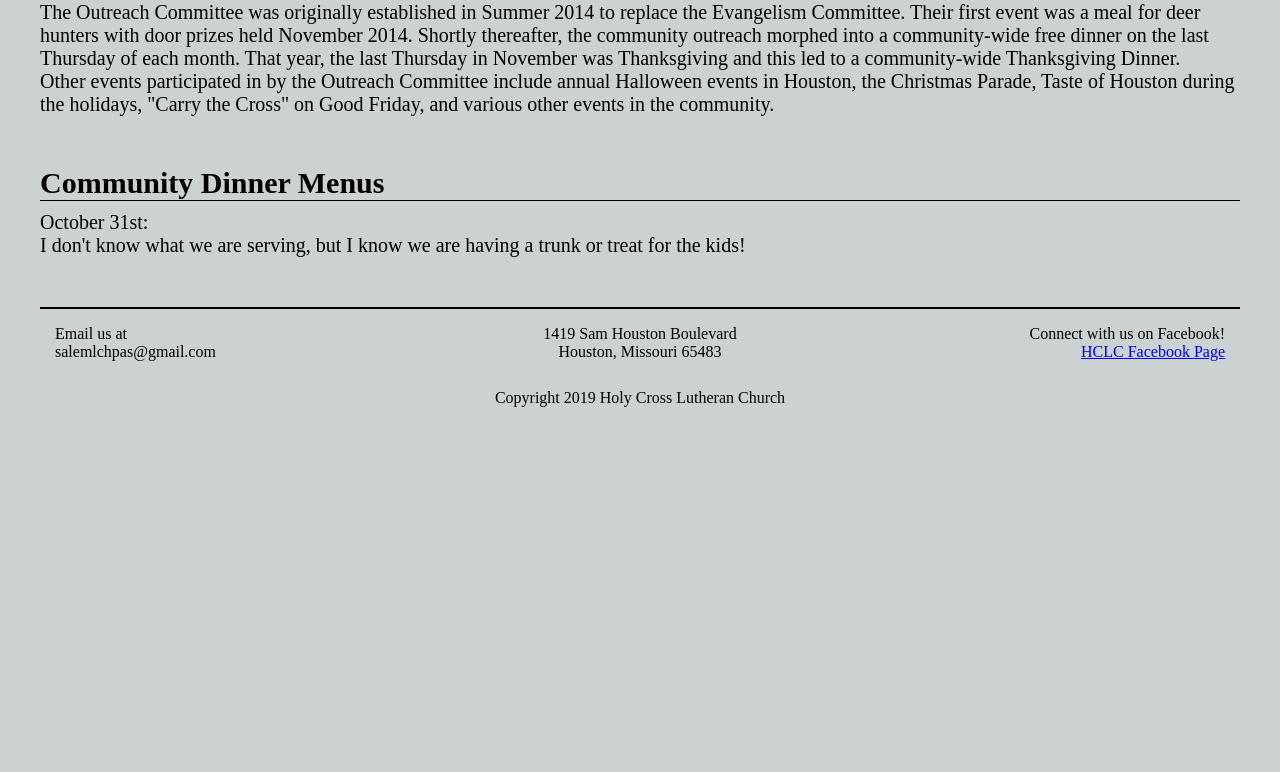
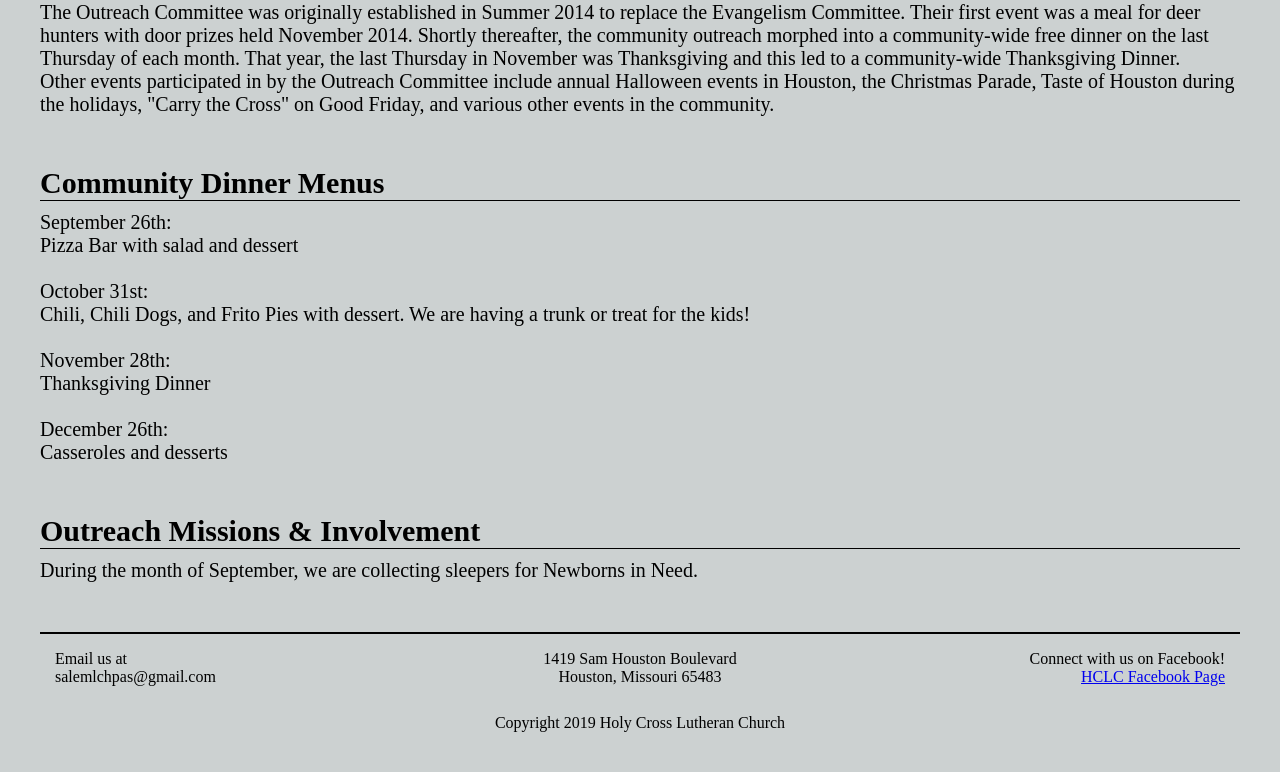
Before and after one commit to mjlane/hclc, a PHP site: page /outreach.php in a window 1280 px wide. Shown: the part 280-1052 px from the top of the page. Before the commit the page ends 687 px from the top, so only its background shows below. Run offline with PHP 8.4, Linux system fonts and the light colour scheme.

Commit message:
Added menu and missions to outreach.php.

```diff
--- a/outreach.php
+++ b/outreach.php
@@ -7,8 +7,17 @@
 		Other events participated in by the Outreach Committee include annual Halloween events in Houston, the Christmas Parade, Taste of Houston during the holidays, "Carry the Cross" on Good Friday, and various other events in the community.<br></p>
 
 		<h1>Community Dinner Menus</h1>
-		<p>October 31st:<br>
-		I don't know what we are serving, but I know we are having a trunk or treat for the kids!</p>
+		<p>September 26th:<br>
+		Pizza Bar with salad and dessert<br><br>
+		October 31st:<br>
+		Chili, Chili Dogs, and Frito Pies with dessert. We are having a trunk or treat for the kids!<br><br>
+		November 28th:<br>
+		Thanksgiving Dinner<br><br>
+		December 26th:<br>
+		Casseroles and desserts</p>
+
+		<h1>Outreach Missions & Involvement</h1>
+		<p>During the month of September, we are collecting sleepers for Newborns in Need.</p>
 	</div>
 
 <?php include_once('footer.html'); ?>
```
